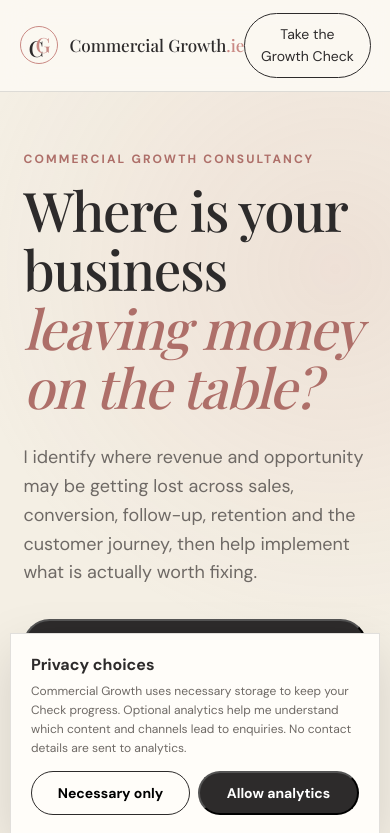
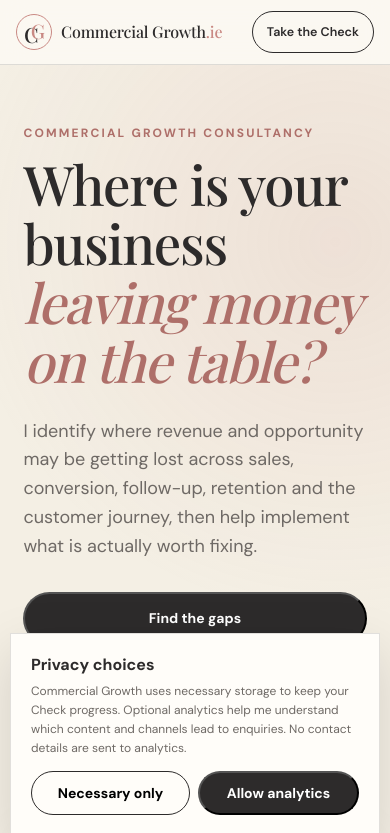
Before and after one commit to lauraquinn73-coder/Commercial-Growth, a plain HTML site: page index.html in a window 390 px wide. Shown: the top 833 px of the page. Drawn offline with nearby package versions, Linux system fonts and the light colour scheme; a web font is replaced by a local one.

Commit message:
Add files via upload

```diff
--- a/index.html
+++ b/index.html
@@ -24,7 +24,7 @@
   <link rel="preconnect" href="https://fonts.googleapis.com" />
   <link rel="preconnect" href="https://fonts.gstatic.com" crossorigin />
   <link href="https://fonts.googleapis.com/css2?family=DM+Sans:wght@300;400;500;600;700&family=Playfair+Display:ital,wght@0,500;0,600;1,500&display=swap" rel="stylesheet" />
-  <link rel="stylesheet" href="styles.css?v=20260908-0415" />
+  <link rel="stylesheet" href="styles.css?v=20260908-1402" />
 
   <script type="application/ld+json">
   {
@@ -52,7 +52,7 @@
       <a href="#consultancy">Consultancy</a>
       <a href="#approach">Approach</a>
       <a href="#about">About</a>
-      <button class="nav-cta js-open-check" type="button">Take the Growth Check</button>
+      <button class="nav-cta js-open-check" type="button" aria-label="Take the Commercial Growth Check"><span class="nav-cta-desktop">Take the Growth Check</span><span class="nav-cta-mobile">Take the Check</span></button>
     </nav>
   </header>
 
@@ -238,7 +238,7 @@
       <p>The Commercial Growth Check takes around 2–3 minutes. Answer one question at a time and get a personalised commercial snapshot before deciding whether you want to go any further.</p>
       <div class="contact-actions">
         <button class="button primary js-open-check" type="button">Take the Commercial Growth Check</button>
-        <a class="button secondary contact-email" id="contact-email" href="mailto:lauraqbusiness@gmail.com?subject=Commercial%20Growth%20enquiry">Email me</a>
+        <a class="button secondary contact-email" id="contact-email" href="mailto:lauraqbusiness@gmail.com?subject=Commercial%20Growth%20enquiry&body=Hi%20Laura%2C%0A%0AI%20came%20across%20Commercial%20Growth%20and%20wanted%20to%20get%20in%20touch%20about%20my%20business.%0A%0AMy%20business%20is%3A%20%0A%0AI%27d%20like%20to%20ask%20about%3A%20%0A%0AThanks%2C%0A">Email me</a>
         <a class="button soft contact-instagram" id="contact-instagram" href="https://www.instagram.com/commercialgrowth.ie/" target="_blank" rel="noopener noreferrer">Message me on Instagram</a>
       </div>
       <p class="contact-choice">Prefer to ask something first? Email me directly or send me a message on Instagram.</p>
@@ -249,7 +249,7 @@
   <footer>
     <div class="footer-brand">Commercial Growth<span>.ie</span></div>
     <p>Sales • Conversion • Retention • Customer Journey</p>
-    <p><a id="footer-email" href="mailto:lauraqbusiness@gmail.com?subject=Commercial%20Growth%20enquiry">Email</a> &nbsp;•&nbsp; <a href="privacy.html">Privacy</a> &nbsp;•&nbsp; © <span id="year"></span> Commercial Growth</p>
+    <p><a id="footer-email" href="mailto:lauraqbusiness@gmail.com?subject=Commercial%20Growth%20enquiry&body=Hi%20Laura%2C%0A%0AI%20came%20across%20Commercial%20Growth%20and%20wanted%20to%20get%20in%20touch%20about%20my%20business.%0A%0AMy%20business%20is%3A%20%0A%0AI%27d%20like%20to%20ask%20about%3A%20%0A%0AThanks%2C%0A">Email</a> &nbsp;•&nbsp; <a href="privacy.html">Privacy</a> &nbsp;•&nbsp; © <span id="year"></span> Commercial Growth</p>
   </footer>
 
   <!-- Commercial Growth Check -->
@@ -286,7 +286,7 @@
     </div>
   </div>
 
-  <script src="config.js?v=20260908-0415"></script>
-  <script src="script.js?v=20260908-0415"></script>
+  <script src="config.js?v=20260908-1402"></script>
+  <script src="script.js?v=20260908-1402"></script>
 </body>
 </html>
--- a/script.js
+++ b/script.js
@@ -600,8 +600,8 @@ function showSnapshot(priorities) {
     ? '<p class="price-copy"><strong>You also told me you would be open to implementation support.</strong> If the audit uncovers something worth acting on, ongoing consultancy can be scoped from there.</p>'
     : '';
 
-  const questionSubject = `Commercial Growth question · ${leadId}`;
-  const questionBody = `Hi Laura,\n\nI’ve completed the Commercial Growth Check and I have a question before deciding on the Audit.\n\n`;
+  const questionSubject = 'Question about Commercial Growth';
+  const questionBody = `Hi Laura,\n\nI’ve completed the Commercial Growth Check${answers.business ? ` for ${answers.business}` : ''} and I have a question before deciding on the Audit.\n\nMy question is:\n\n\nThanks,\n${answers.name || ''}`;
   const emailAddress = CONFIG.contactEmail || 'lauraqbusiness@gmail.com';
   const questionMailtoUrl = `mailto:${emailAddress}?subject=${encodeURIComponent(questionSubject)}&body=${encodeURIComponent(questionBody)}`;
 
@@ -667,6 +667,6 @@ async function requestAudit() {
     button.disabled = false;
     button.textContent = 'Request my Audit';
     box.className = 'intent-confirmation';
-    box.innerHTML = `Something did not send properly. Please email <a href="mailto:${CONFIG.contactEmail || 'lauraqbusiness@gmail.com'}?subject=${encodeURIComponent(`Commercial Growth Audit · ${leadId}`)}">Laura directly</a>.`;
+    box.innerHTML = `Something did not send properly. Please email <a href="mailto:${CONFIG.contactEmail || 'lauraqbusiness@gmail.com'}?subject=${encodeURIComponent('Commercial Growth Audit enquiry')}&body=${encodeURIComponent('Hi Laura,\n\nI tried to request a Commercial Growth Audit but the form did not send properly.\n\nThanks,\n' + (answers.name || ''))}">Laura directly</a>.`;
   }
 }
--- a/styles.css
+++ b/styles.css
@@ -642,3 +642,64 @@ body.check-open { overflow: hidden; }
   scrollbar-width: thin;
   scrollbar-color: var(--rose-soft) transparent;
 }
+
+
+/* v6 mobile header polish */
+.nav-cta-mobile { display: none; }
+
+@media (max-width: 640px) {
+  .site-header {
+    padding: 11px 16px;
+    gap: 10px;
+  }
+
+  .brand {
+    min-width: 0;
+    flex: 1 1 auto;
+    gap: 9px;
+  }
+
+  .brand-mark {
+    flex: 0 0 36px;
+    width: 36px;
+    height: 36px;
+  }
+
+  .brand-mark .c { font-size: 21px; left: 7px; top: 3px; }
+  .brand-mark .g { font-size: 20px; right: 6px; bottom: 2px; }
+
+  .brand-text {
+    min-width: 0;
+    font-size: 16px;
+    white-space: nowrap;
+    letter-spacing: -.01em;
+  }
+
+  nav {
+    flex: 0 0 auto;
+    gap: 0;
+  }
+
+  .nav-cta {
+    width: auto !important;
+    min-width: 0;
+    min-height: 42px;
+    max-width: none;
+    padding: 9px 14px;
+    border-radius: 999px;
+    font-size: 12.5px;
+    font-weight: 600;
+    line-height: 1;
+    white-space: nowrap;
+  }
+
+  .nav-cta-desktop { display: none; }
+  .nav-cta-mobile { display: inline; }
+}
+
+@media (max-width: 370px) {
+  .site-header { padding-inline: 12px; }
+  .brand-text { font-size: 14.5px; }
+  .brand-mark { flex-basis: 34px; width: 34px; height: 34px; }
+  .nav-cta { padding-inline: 11px; font-size: 12px; }
+}
```
